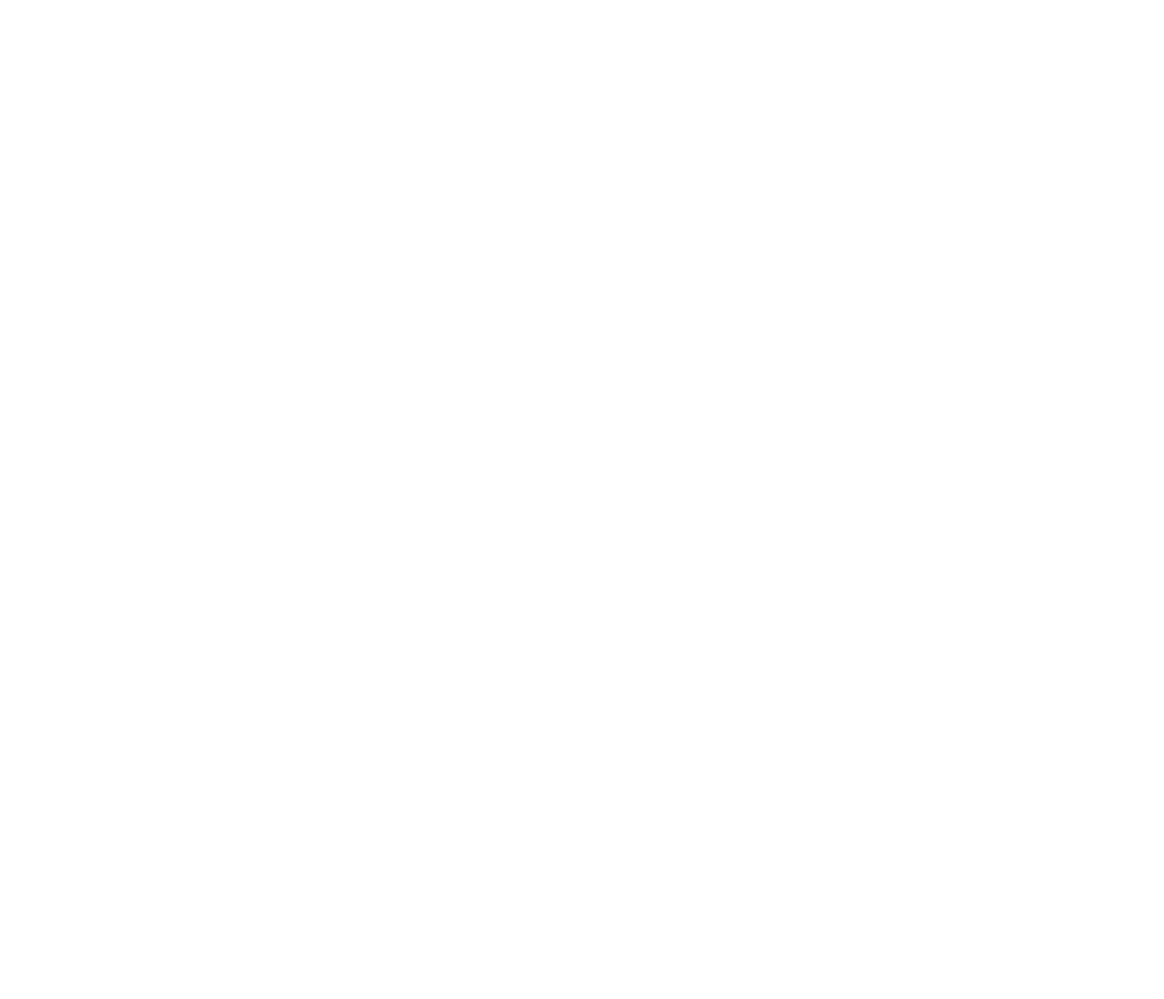
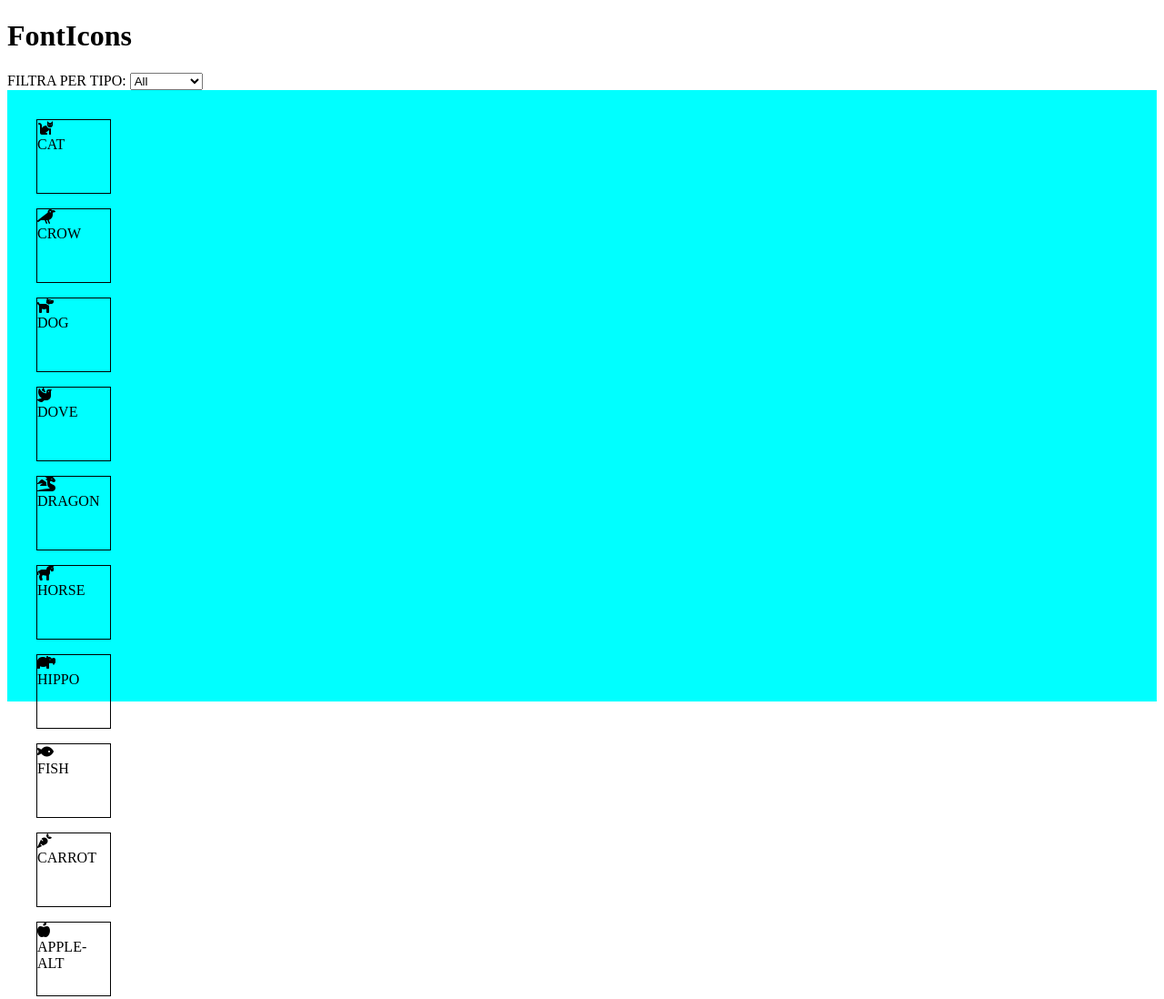
Before and after one commit to Marzio95/js-es6-icons, a plain HTML site: page index.html in a window 1280 px wide. Shown: the top 1098 px of the page at 91% size. Before the commit the page ends 800 px from the top, so only its background shows below. Drawn offline with Linux system fonts and the light colour scheme.

Commit message:
creo la pagina tramite js

```diff
--- a/css/style.css
+++ b/css/style.css
@@ -0,0 +1,12 @@
+.section{
+    background-color: aqua;
+    height: 80vh;
+    padding: 1rem;
+}
+
+.card{
+    margin: 1rem;
+    border: 1px solid black;
+    width: 5rem;
+    height: 5rem;
+}
--- a/index.html
+++ b/index.html
@@ -1,18 +1,41 @@
 <!DOCTYPE html>
 <html lang="en">
+
 <head>
     <meta charset="UTF-8">
     <meta http-equiv="X-UA-Compatible" content="IE=edge">
     <meta name="viewport" content="width=device-width, initial-scale=1.0">
 
+    <link rel="stylesheet" href="https://cdnjs.cloudflare.com/ajax/libs/font-awesome/6.0.0/css/all.min.css" integrity="sha512-9usAa10IRO0HhonpyAIVpjrylPvoDwiPUiKdWk5t3PyolY1cOd4DSE0Ga+ri4AuTroPR5aQvXU9xC6qOPnzFeg==" crossorigin="anonymous" referrerpolicy="no-referrer" />
     <link rel="stylesheet" href="css/style.css">
-    <title>Document</title>
+    <title>FontIcons</title>
 </head>
+
 <body>
+    <h1>FontIcons</h1>
+    <nav>
+        <label for="icons">FILTRA PER TIPO:</label>
+
+        <select name="icons" id="icons">
+            <option value="all">All</option>
+            <option value="animal">animal</option>
+            <option value="vegetable">vegetable</option>
+            <option value="user">user</option>
+        </select>
+
+    </nav>
+    <section class="section">
+        <!-- <div class="card">
+            <div><i class="fa-solid fa-cat"></i></div>
+            <div>cat</div>
+        </div> -->
+
+    </section>
 
 
 
 
-   <script src="js/script.js"></script>
+    <script src="js/script.js"></script>
 </body>
+
 </html>
--- a/js/script.js
+++ b/js/script.js
@@ -112,3 +112,17 @@ const arrayOggettiIcone = [
 		color: 'blue'
 	}
 ];
+
+const contenitoreIcone = document.querySelector('.section');
+
+for (let index = 0; index < arrayOggettiIcone.length; index++) {
+
+    let card = document.createElement('div');
+    card.innerHTML =
+    `<div class="card">
+    <div><i class="${arrayOggettiIcone[index].prefix + 'solid'} ${arrayOggettiIcone[index].prefix + arrayOggettiIcone[index].name}"></i></div>
+    <div>${arrayOggettiIcone[index].name.toUpperCase()}</div>
+    </div>`
+
+    contenitoreIcone.append(card);
+};
```
